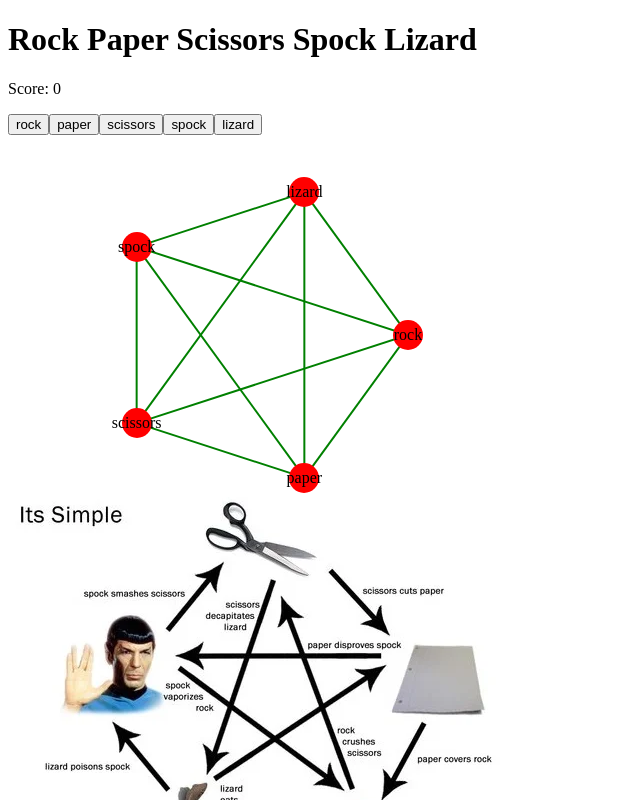
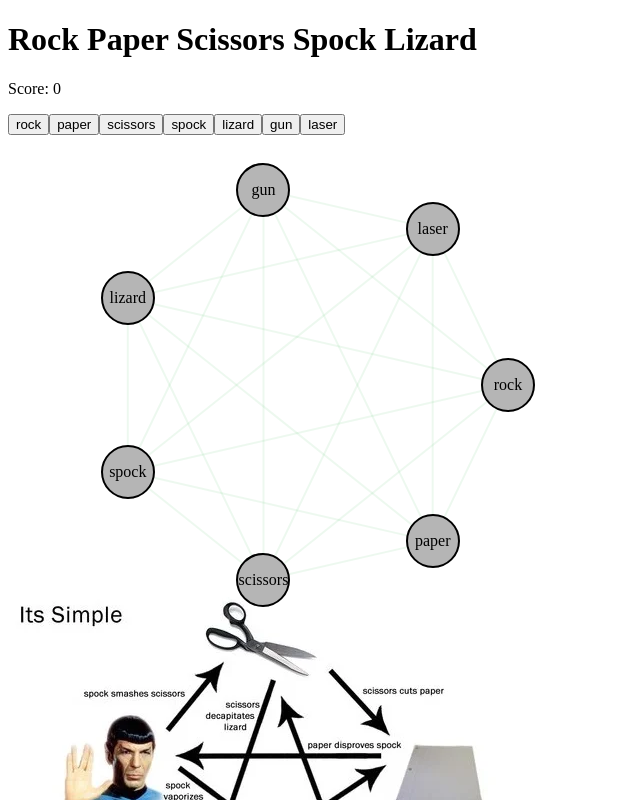
Before and after one commit to universeluke/rockpaperscissors-but-cool, a React (Vite) app in the folder cool-rps/: page / in a window 1280 px wide. Shown: the top 800 px of the page, without its empty margins (0-640 px from the left). Built offline with nearby package versions, Linux system fonts and the light colour scheme.

Commit message:
created the coolest rock paper scissors animations known to man

```diff
--- a/cool-rps/package.json
+++ b/cool-rps/package.json
@@ -11,7 +11,8 @@
   },
   "dependencies": {
     "react": "^19.1.1",
-    "react-dom": "^19.1.1"
+    "react-dom": "^19.1.1",
+    "sass": "^1.93.2"
   },
   "devDependencies": {
     "@eslint/js": "^9.36.0",
--- a/cool-rps/src/App.tsx
+++ b/cool-rps/src/App.tsx
@@ -12,6 +12,8 @@ function App() {
     "scissors",
     "spock",
     "lizard",
+    "gun",
+    "laser",
   ]);
   const [score, setScore] = useState<number>(0);
   const [playerMove, setPlayerMove] = useState<string>("");
--- a/cool-rps/src/components/CircleDiagram.module.css
+++ /dev/null
@@ -1,21 +0,0 @@
-.bigCircle {
-  position: relative;
-  border-radius: 50%;
-  margin-left: 100px;
-}
-
-.littleCircle {
-  position: absolute;
-  width: 30px;
-  height: 30px;
-  background: red;
-  border-radius: 50%;
-  display: flex;
-  align-items: center;
-  justify-content: center;
-  transform: translate(-50%, -50%);
-}
-
-.lines {
-  position: absolute;
-}
--- /dev/null
+++ b/cool-rps/src/components/CircleDiagram.module.scss
@@ -0,0 +1,51 @@
+.bigCircle {
+  position: relative;
+  border-radius: 50%;
+  margin-left: 100px;
+}
+
+.littleCircle {
+  position: absolute;
+  width: 50px;
+  height: 50px;
+  background: rgb(181, 181, 181);
+  border-radius: 50%;
+  border: solid rgb(0, 0, 0) 2px;
+  display: flex;
+  align-items: center;
+  justify-content: center;
+  transform: translate(-50%, -50%);
+  cursor: pointer;
+  // &:hover {
+  //   background: deepskyblue;
+  // }
+}
+
+.activeNode {
+  transform: translate(-50%, -50%) scale(1.2);
+  background: rgb(128, 215, 144);
+  transition: 0.5s ease-in-out;
+}
+
+.lines {
+  position: absolute;
+  stroke: rgb(85, 196, 106);
+}
+
+.hiddenLine {
+  opacity: 0.1;
+}
+@keyframes drawLine {
+  from {
+    stroke-dashoffset: 400;
+  }
+  to {
+    stroke-dashoffset: 0;
+  }
+}
+
+.animatedLine {
+  stroke-dasharray: 400;
+  stroke-dashoffset: 400;
+  animation: drawLine 2s ease forwards;
+}
--- a/cool-rps/src/components/CircleDiagram.tsx
+++ b/cool-rps/src/components/CircleDiagram.tsx
@@ -1,8 +1,10 @@
+import { useState } from "react";
 import { getResult } from "../utils/getResult";
-import styles from "./CircleDiagram.module.css";
+import styles from "./CircleDiagram.module.scss";
 
 export default function CircleDiagram({ moveList }) {
-  const radius = 150;
+  const [hovered, setHovered] = useState<number | null>();
+  const radius = 200;
   const circle = 2 * Math.PI;
 
   const positions = moveList.map((move: string, i: number) => {
@@ -39,7 +41,7 @@ export default function CircleDiagram({ moveList }) {
       style={{ width: radius * 2, height: radius * 2 }}
     >
       <svg className={styles.lines} width={radius * 2} height={radius * 2}>
-        <defs>
+        {/* <defs>
           <marker
             id="arrowhead"
             orient="auto"
@@ -51,7 +53,7 @@ export default function CircleDiagram({ moveList }) {
           >
             <polygon points="0 2.5, 5 5, 0, 7.5" fill="green" />
           </marker>
-        </defs>
+        </defs> */}
         {winningMoves.map(({ from, to }, i) => {
           //TODO find distance between 2 points
           //shorten line at both ends so that the head shows
@@ -64,9 +66,11 @@ export default function CircleDiagram({ moveList }) {
               y1={posFrom.y}
               x2={posTo.x}
               y2={posTo.y}
-              stroke="green"
               strokeWidth="2"
-              markerEnd="url(#arrowhead)"
+              // markerEnd="url(#arrowhead)"
+              className={
+                hovered === from ? styles.animatedLine : styles.hiddenLine
+              }
             />
           );
         })}
@@ -74,8 +78,12 @@ export default function CircleDiagram({ moveList }) {
       {positions.map((coords, i: number) => (
         <div
           key={i}
-          className={styles.littleCircle}
+          className={`${styles.littleCircle} ${
+            hovered === i ? styles.activeNode : ""
+          }`}
           style={{ left: `${coords.x}px`, top: `${coords.y}px` }}
+          onMouseEnter={() => setHovered(i)}
+          onMouseLeave={() => setHovered(null)}
         >
           {moveList[i]}
         </div>
--- a/cool-rps/src/components/Game.tsx
+++ b/cool-rps/src/components/Game.tsx
@@ -1,5 +1,5 @@
 import { getResult } from "../utils/getResult";
-import styles from "./Game.module.css";
+import styles from "./Game.module.scss";
 
 export default function Game({
   moveList,
```
Also changed, not shown: cool-rps/src/components/Game.module.scss (renamed from cool-rps/src/components/Game.module.css), 1 other file (tests, documents, lock files or other folders).
